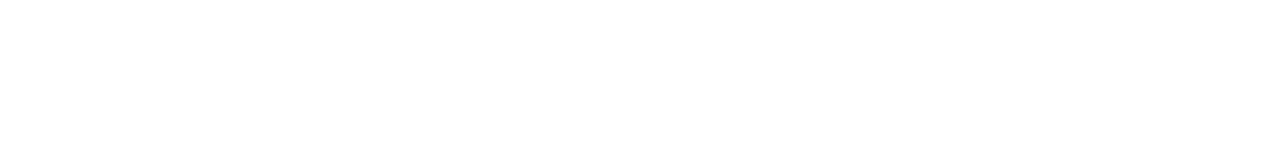
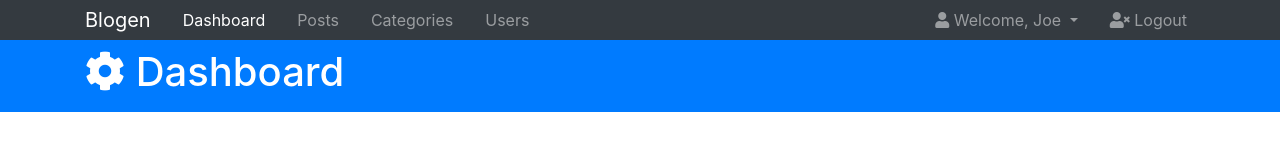
Before and after one commit to klaudius1D/blogUI-bootstrap, a plain HTML site: page index.html in a window 1280 px wide. Drawn offline with nearby package versions, Linux system fonts and the light colour scheme.

Commit message:
added markdown, navbar & header

```diff
--- a/index.html
+++ b/index.html
@@ -7,11 +7,69 @@
     <meta http-equiv="X-UA-Compatible" content="ie=edge">
     <link rel="stylesheet" href="https://use.fontawesome.com/releases/v5.8.1/css/all.css"
         integrity="sha384-50oBUHEmvpQ+1lW4y57PTFmhCaXp0ML5d60M1M7uH2+nqUivzIebhndOJK28anvf" crossorigin="anonymous">
-    <link rel="stylesheet" href="css/bootstrap.css">
-
     <link rel="stylesheet" href="css/style.css">
+    <link rel="stylesheet" href="https://stackpath.bootstrapcdn.com/bootstrap/4.3.1/css/bootstrap.min.css"
+        integrity="sha384-ggOyR0iXCbMQv3Xipma34MD+dH/1fQ784/j6cY/iJTQUOhcWr7x9JvoRxT2MZw1T" crossorigin="anonymous">
     <title>Bootstrap Theme</title>
 </head>
+
+<body>
+    <nav class="navbar navbar-expand-sm navbar-dark bg-dark p-0">
+        <div class="container">
+            <a href="index.html" class="navbar-brand">Blogen</a>
+            <button class="navbar-toggler" data-toggle="collapse" data-target="#navbarCollapse">
+                <span class="navbar-toggler-icon"></span>
+            </button>
+            <div class="collapse navbar-collapse" id="navbarCollapse">
+                <ul class="navbar-nav">
+                    <li class="nav-item">
+                    <li class="nav-item px-2">
+                        <a href="index.html" class="nav-link active">Dashboard</a>
+                    </li>
+                    <li class="nav-item px-2">
+                        <a href="index.html" class="nav-link">Posts</a>
+                    </li>
+                    <li class="nav-item px-2">
+                        <a href="index.html" class="nav-link">Categories</a>
+                    </li>
+                    <li class="nav-item px-2">
+                        <a href="index.html" class="nav-link">Users</a>
+                    </li>
+                    </li>
+                </ul>
+                <ul class="navbar-nav ml-auto">
+                    <li class="nav-item dropdown mr-3">
+                        <a href="" class="dropdown-toggle nav-link" data-toggle="dropdown">
+                            <i class="fas fa-user"></i> Welcome, Joe
+                        </a>
+                        <div class="dropdown-menu">
+                            <a href="profile.html" class="dropdown-item">
+                                <i class="fas fa-user-circle"></i> Profile
+                            </a>
+                            <a href="settings.html" class="dropdown-item">
+                                <i class="fas fa-user-cog"></i> Settings
+                            </a>
+                        </div>
+                    </li>
+                    <li class="nav-item">
+                        <a href="login.html" class="nav-link">
+                            <i class="fas fa-user-times"></i> Logout</a>
+                    </li>
+                </ul>
+            </div>
+        </div>
+    </nav>
+
+    <!--HEADER -->
+    <header id="main-header" class="py-2 bg-primary text-white">
+        <div class="container">
+            <div class="row">
+                <div class="col-md-6">
+                    <h1><i class="fas fa-cog"></i> Dashboard</h1>
+                </div>
+            </div>
+        </div>
+    </header>
 
 
     <script src="http://code.jquery.com/jquery-3.4.1.js" integrity="sha256-WpOohJOqMqqyKL9FccASB9O0KwACQJpFTUBLTYOVvVU="
```
Also changed, not shown: 1 other file. Lines whose indentation alone changed are shown as unchanged.
